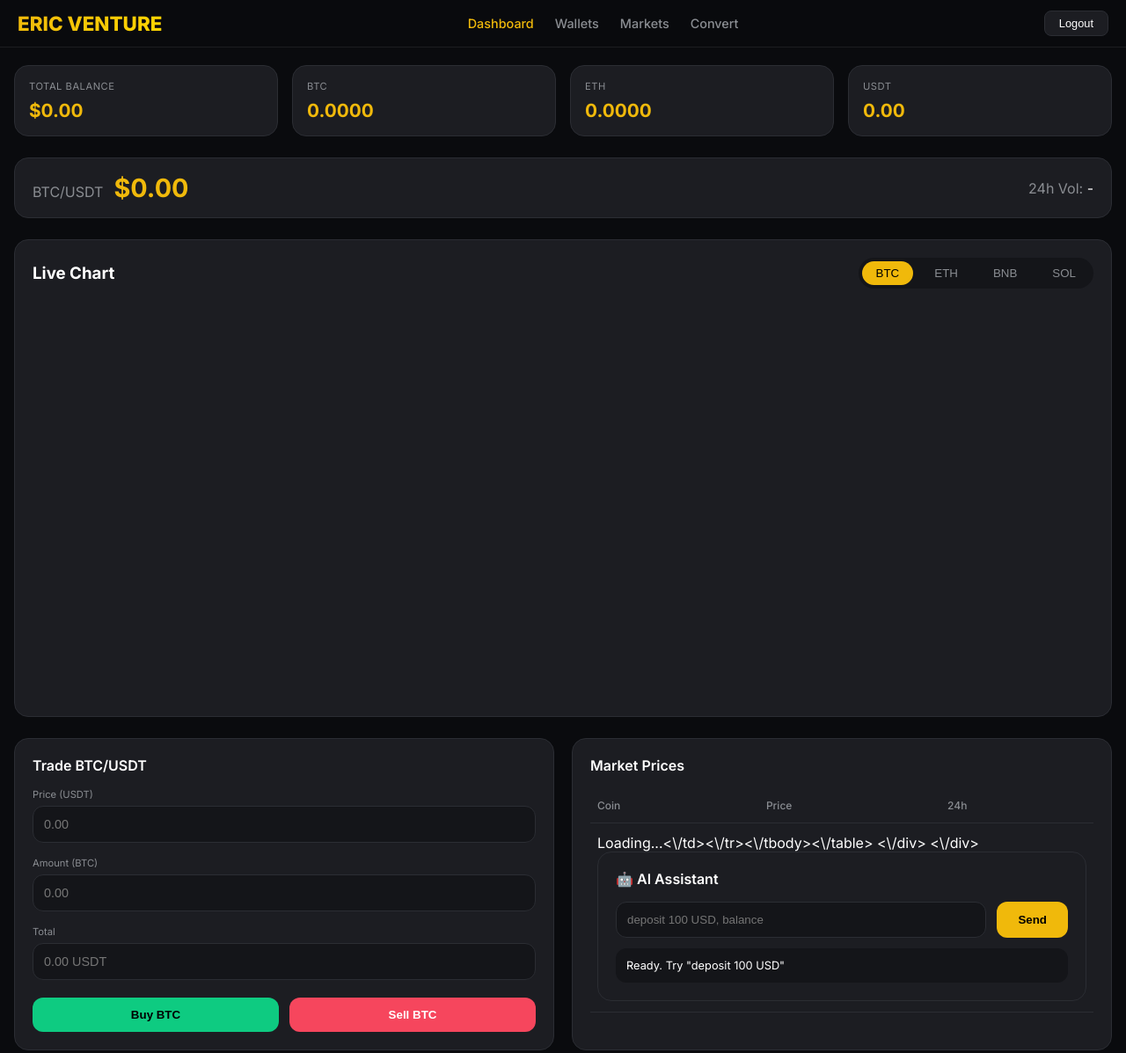
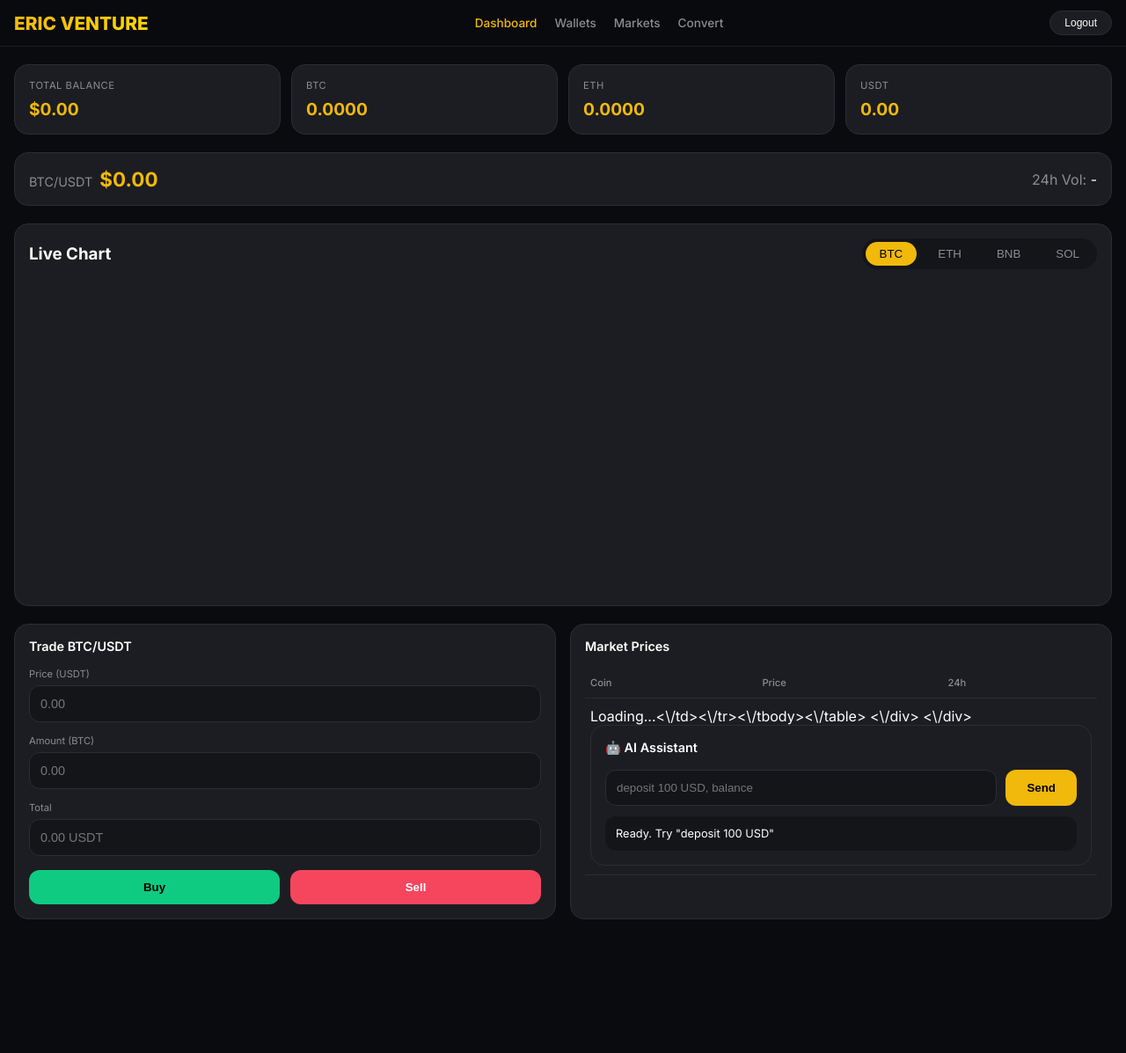
Before and after one commit to joelme-sudo/Eric-Venture, a plain HTML site: page frontend/dashboard.html in a window 1280 px wide. Shown: the whole page at 88% size. After the commit the page ends 1081 px from the top, so only its background shows below. Drawn offline with Linux system fonts and the light colour scheme; sample sign-in values are in the browser's storage; a script that the page names is missing.

Commit message:
Update dashboard.html

```diff
--- a/frontend/dashboard.html
+++ b/frontend/dashboard.html
@@ -23,7 +23,7 @@
             border-bottom: 1px solid rgba(255,255,255,0.08);
             position: sticky;
             top: 0;
-            padding: 12px 20px;
+            padding: 12px 16px;
             margin: -16px -16px 20px -16px;
             z-index: 100;
         }
@@ -33,9 +33,11 @@
             display: flex;
             justify-content: space-between;
             align-items: center;
+            flex-wrap: wrap;
+            gap: 12px;
         }
         .logo {
-            font-size: 1.4rem;
+            font-size: 1.3rem;
             font-weight: 800;
             background: linear-gradient(135deg, #F0B90B, #FFD700);
             -webkit-background-clip: text;
@@ -43,31 +45,32 @@
         }
         .nav-links {
             display: flex;
-            gap: 24px;
+            gap: 20px;
+            flex-wrap: wrap;
         }
         .nav-links a {
             color: #8A8D92;
             text-decoration: none;
             font-weight: 500;
-            font-size: 0.9rem;
+            font-size: 0.85rem;
         }
-        .nav-links a:hover, .nav-links a.active { color: #F0B90B; }
+        .nav-links a.active, .nav-links a:hover { color: #F0B90B; }
         .logout-btn {
             background: #1C1D22;
             border: 1px solid #2B2D33;
-            border-radius: 8px;
+            border-radius: 30px;
             padding: 6px 16px;
             cursor: pointer;
-            font-size: 0.8rem;
+            font-size: 0.75rem;
             color: white;
         }
 
         /* Stats Cards */
         .stats-grid {
             display: grid;
-            grid-template-columns: repeat(4, 1fr);
-            gap: 16px;
-            margin-bottom: 24px;
+            grid-template-columns: repeat(2, 1fr);
+            gap: 12px;
+            margin-bottom: 20px;
         }
         .stat-card {
             background: #1C1D22;
@@ -82,7 +85,7 @@
             letter-spacing: 0.5px;
         }
         .stat-value {
-            font-size: 1.3rem;
+            font-size: 1.2rem;
             font-weight: 700;
             color: #F0B90B;
             margin-top: 8px;
@@ -93,18 +96,18 @@
             background: #1C1D22;
             border: 1px solid #2B2D33;
             border-radius: 16px;
-            padding: 16px 20px;
-            margin-bottom: 24px;
+            padding: 16px;
+            margin-bottom: 20px;
             display: flex;
             justify-content: space-between;
             align-items: center;
             flex-wrap: wrap;
-            gap: 16px;
+            gap: 12px;
         }
-        .price-main { display: flex; align-items: baseline; gap: 12px; flex-wrap: wrap; }
-        .price-symbol { font-size: 1rem; color: #8A8D92; }
-        .price-value { font-size: 1.8rem; font-weight: 700; color: #F0B90B; }
-        .price-change { font-size: 0.9rem; padding: 4px 8px; border-radius: 20px; }
+        .price-main { display: flex; align-items: baseline; gap: 8px; flex-wrap: wrap; }
+        .price-symbol { font-size: 0.9rem; color: #8A8D92; }
+        .price-value { font-size: 1.4rem; font-weight: 700; color: #F0B90B; }
+        .price-change { font-size: 0.8rem; padding: 4px 10px; border-radius: 20px; }
         .price-change.up { background: rgba(14,203,129,0.15); color: #0ECB81; }
         .price-change.down { background: rgba(246,70,93,0.15); color: #F6465D; }
 
@@ -113,8 +116,8 @@
             background: #1C1D22;
             border: 1px solid #2B2D33;
             border-radius: 16px;
-            padding: 20px;
-            margin-bottom: 24px;
+            padding: 16px;
+            margin-bottom: 20px;
         }
         .chart-header {
             display: flex;
@@ -139,33 +142,32 @@
             color: #8A8D92;
             font-weight: 500;
             cursor: pointer;
-            transition: all 0.2s;
         }
         .coin-btn.active {
             background: #F0B90B;
             color: black;
         }
-        .tradingview-widget { width: 100%; height: 450px; }
+        .tradingview-widget { width: 100%; height: 350px; }
 
-        /* 2 Column Layout */
+        /* 2 Column Layout - Flexible */
         .two-col {
             display: grid;
             grid-template-columns: 1fr 1fr;
-            gap: 20px;
-            margin-bottom: 24px;
+            gap: 16px;
+            margin-bottom: 20px;
         }
         .trade-card, .market-card {
             background: #1C1D22;
             border: 1px solid #2B2D33;
             border-radius: 16px;
-            padding: 20px;
+            padding: 16px;
         }
         .card-title {
-            font-size: 1rem;
+            font-size: 0.9rem;
             font-weight: 600;
             margin-bottom: 16px;
         }
-        .input-group { margin-bottom: 16px; }
+        .input-group { margin-bottom: 14px; }
         .input-group label {
             display: block;
             font-size: 0.7rem;
@@ -185,7 +187,7 @@
             display: grid;
             grid-template-columns: 1fr 1fr;
             gap: 12px;
-            margin-top: 20px;
+            margin-top: 16px;
         }
         .buy-btn {
             background: #0ECB81;
@@ -209,11 +211,11 @@
         /* Market Table */
         .market-table { width: 100%; border-collapse: collapse; }
         .market-table th, .market-table td {
-            padding: 12px 8px;
+            padding: 10px 6px;
             text-align: left;
             border-bottom: 1px solid #2B2D33;
         }
-        .market-table th { color: #8A8D92; font-weight: 500; font-size: 0.75rem; }
+        .market-table th { color: #8A8D92; font-weight: 500; font-size: 0.7rem; }
         .positive { color: #0ECB81; }
         .negative { color: #F6465D; }
 
@@ -222,12 +224,13 @@
             background: #1C1D22;
             border: 1px solid #2B2D33;
             border-radius: 16px;
-            padding: 20px;
+            padding: 16px;
         }
         .ai-input {
             display: flex;
-            gap: 12px;
+            gap: 10px;
             margin-top: 12px;
+            flex-wrap: wrap;
         }
         .ai-input input {
             flex: 1;
@@ -236,6 +239,7 @@
             border: 1px solid #2B2D33;
             border-radius: 12px;
             color: white;
+            min-width: 150px;
         }
         .ai-input button {
             padding: 12px 24px;
@@ -254,13 +258,17 @@
             font-size: 0.8rem;
         }
 
+        @media (min-width: 769px) {
+            .stats-grid { grid-template-columns: repeat(4, 1fr); }
+        }
+
         @media (max-width: 768px) {
-            .stats-grid { grid-template-columns: repeat(2, 1fr); gap: 12px; }
-            .two-col { grid-template-columns: 1fr; }
-            .nav-links { display: none; }
-            .tradingview-widget { height: 300px; }
+            body { padding: 12px; }
+            .two-col { grid-template-columns: 1fr; gap: 12px; }
             .coin-selector { order: 2; }
             .chart-header { flex-direction: column; align-items: flex-start; }
+            .tradingview-widget { height: 280px; }
+            .nav-links { display: none; }
         }
     </style>
 </head>
@@ -313,7 +321,7 @@
             <div class="input-group"><label>Price (USDT)</label><input type="number" id="tradePrice" placeholder="0.00"></div>
             <div class="input-group"><label>Amount (BTC)</label><input type="number" id="tradeAmount" placeholder="0.00"></div>
             <div class="input-group"><label>Total</label><input type="text" id="tradeTotal" readonly placeholder="0.00 USDT"></div>
-            <div class="trade-buttons"><button class="buy-btn" onclick="placeOrder('buy')">Buy BTC</button><button class="sell-btn" onclick="placeOrder('sell')">Sell BTC</button></div>
+            <div class="trade-buttons"><button class="buy-btn" onclick="placeOrder('buy')">Buy</button><button class="sell-btn" onclick="placeOrder('sell')">Sell</button></div>
         </div>
         <div class="market-card">
             <div class="card-title">Market Prices</div>
@@ -343,7 +351,7 @@
             tvWidget = new TradingView.widget({
                 container_id: "tradingview-widget",
                 width: "100%",
-                height: 450,
+                height: 350,
                 symbol: `BINANCE:${symbol}USDT`,
                 interval: "60",
                 timezone: "Etc/UTC",
```
